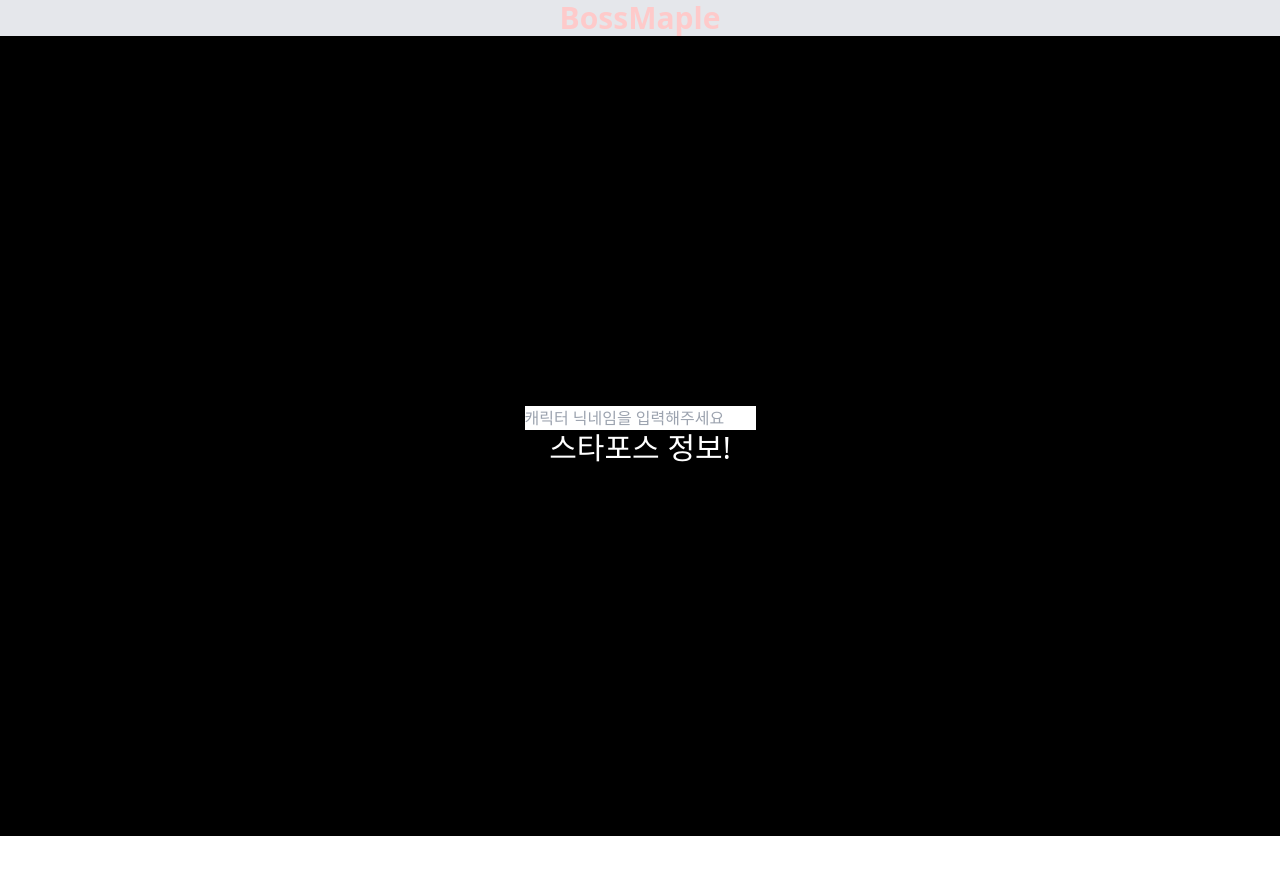
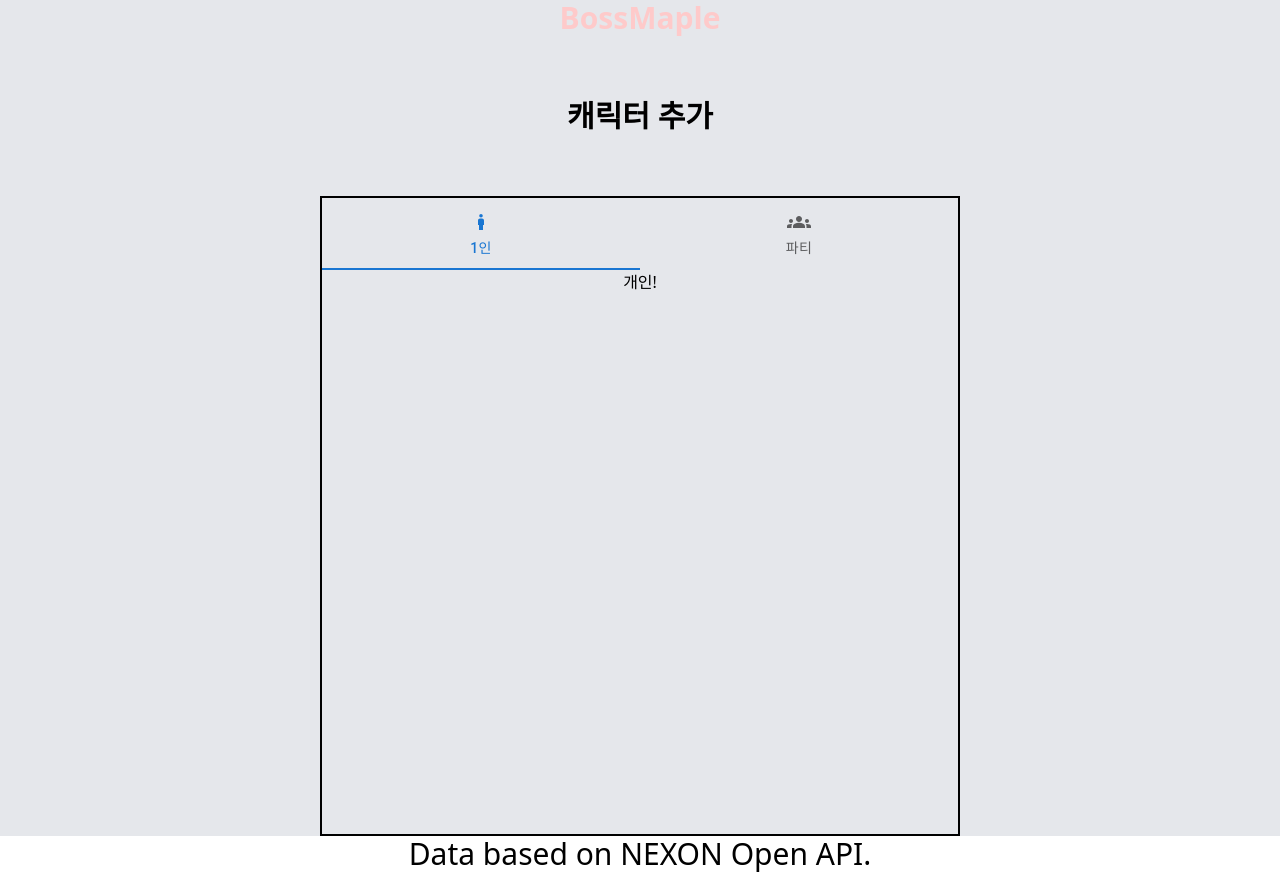
Before and after one commit to Amjong/bossMaple, a React (Create React App) app: page / in a window 1280 px wide. Built offline with nearby package versions, Linux system fonts and the light colour scheme.

Commit message:
Disable unuse component

```diff
--- a/src/App.js
+++ b/src/App.js
@@ -6,6 +6,7 @@ import Error from './components/Error';
 import Loading from './components/Loading';
 import CharacterInfo from './components/CharacterInfo';
 import StarforceInfo from './components/StarforceInfo';
+import CharacterInputTable from './components/CharacterInputTable';
 
 const queryClient = new QueryClient({
   defaultOptions: {
@@ -22,9 +23,12 @@ function App() {
         <header className='bg-gray-200 text-red-200 text-3xl font-bold text-center'>
           BossMaple
         </header>
-        <section className='bg-black h-screen flex flex-col'>
-          <div className='text-center m-auto'>
-            <ErrorBoundary fallback={<Error></Error>}>
+        <section className='bg-gray-200 h-screen flex flex-col'>
+          <p className='h-1/5 font-bold text-3xl text-center flex items-center justify-center'>
+            캐릭터 추가
+          </p>
+          <div className='text-center m-auto w-1/2 h-4/5 border-solid border-black border-2'>
+            {/* <ErrorBoundary fallback={<Error></Error>}>
               <Suspense fallback={<Loading></Loading>}>
                 <CharacterInfo></CharacterInfo>
               </Suspense>
@@ -33,10 +37,15 @@ function App() {
               <Suspense fallback={<Loading></Loading>}>
                 <StarforceInfo></StarforceInfo>
               </Suspense>
+            </ErrorBoundary> */}
+            <ErrorBoundary fallback={<Error></Error>}>
+              <Suspense fallback={<Loading></Loading>}>
+                <CharacterInputTable />
+              </Suspense>
             </ErrorBoundary>
           </div>
         </section>
-        <footer className='text-white text-center'>
+        <footer className='text-black text-3xl text-center'>
           Data based on NEXON Open API.
         </footer>
       </div>
--- a/src/components/CharacterTable.jsx
+++ b/src/components/CharacterTable.jsx
@@ -1,6 +1,5 @@
 import useCharacterStatQuery from '../service/hooks/useCharacterStatQuery';
 import { getCurrentDateString } from '../util/dateUtility';
-import { getCombatPower } from '../util/statApi';
 
 export default function CharacterTable({ ocid }) {
   const { data } = useCharacterStatQuery(ocid, getCurrentDateString(-2));
@@ -9,7 +8,5 @@ export default function CharacterTable({ ocid }) {
     return <div></div>;
   }
 
-  return (
-    <div className='text-white text-3xl'>전투력 : {getCombatPower(data)}</div>
-  );
+  return <div></div>;
 }
--- a/src/components/StarforceInfo.jsx
+++ b/src/components/StarforceInfo.jsx
@@ -1,11 +1,11 @@
 import useStarforceQuery from '../service/hooks/useStarforceQuery';
 
 export default function StarforceInfo() {
-  // const { data } = useStarforceQuery(10, '2023-12-27');
+  const { data } = useStarforceQuery(10, '2023-12-27');
   return (
     <div>
       <div className='text-white text-3xl'>스타포스 정보!</div>
-      {/* <div className='text-white text-3xl'>{JSON.stringify(data)}</div> */}
+      <div className='text-white text-3xl'>{JSON.stringify(data)}</div>
     </div>
   );
 }
```
